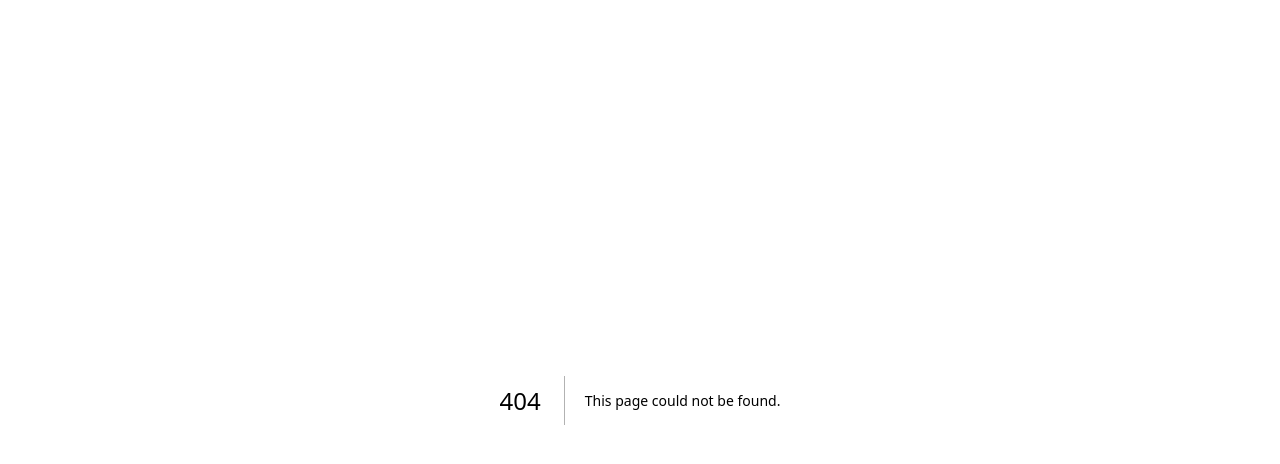
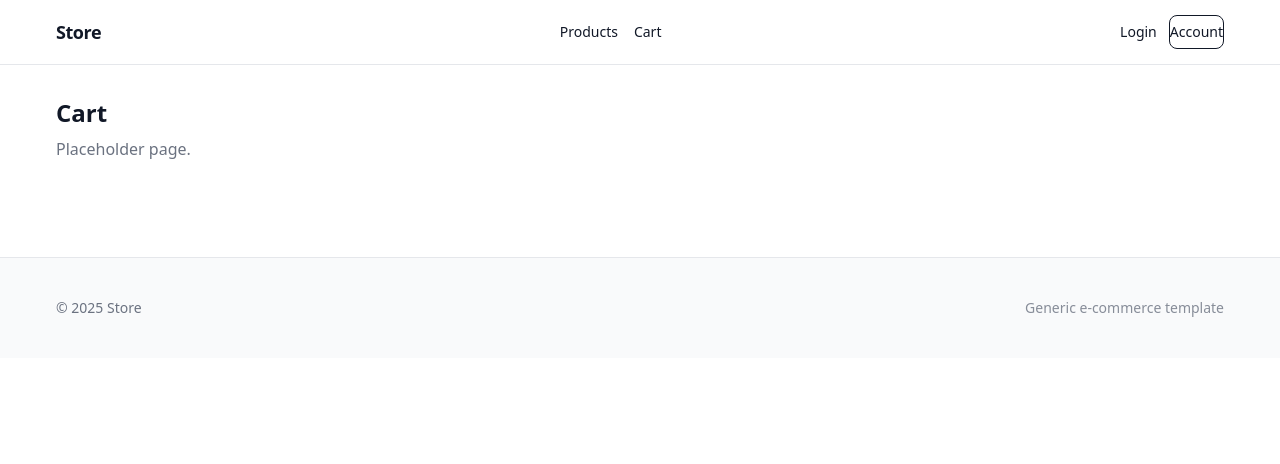
Before and after one commit to fjuncal/ecommerce-web, a Next.js app: page /cart in a window 1280 px wide. Before the commit this address had no page. Shown: the top 464 px of the page. Built offline with nearby package versions, Linux system fonts and the light colour scheme.

Commit message:
Criando um layout padrao e componentes de header, footer e container

```diff
--- /dev/null
+++ b/src/app/(account)/account/page.tsx
@@ -0,0 +1,10 @@
+import Container from "@/ui/layout/Container";
+
+export default function AccountPage() {
+	return (
+		<Container>
+			<h1 className="text-2xl font-semibold">Account</h1>
+			<p className="mt-2 text-(--color-text-secondary)">Placeholder page.</p>
+		</Container>
+	);
+}
--- /dev/null
+++ b/src/app/(auth)/login/page.tsx
@@ -0,0 +1,10 @@
+import Container from "@/ui/layout/Container";
+
+export default function LoginPage() {
+	return (
+		<Container>
+			<h1 className="text-2xl font-semibold">Login</h1>
+			<p className="mt-2 text-(--color-text-secondary)">Placeholder page.</p>
+		</Container>
+	);
+}
--- /dev/null
+++ b/src/app/(public)/cart/page.tsx
@@ -0,0 +1,12 @@
+import Container from "@/ui/layout/Container";
+
+export default function CartPage() {
+  return (
+    <Container>
+      <h1 className="text-2xl font-semibold">Cart</h1>
+      <p className="mt-2 text-(--color-text-secondary)">
+        Placeholder page.
+      </p>
+    </Container>
+  );
+}
--- /dev/null
+++ b/src/app/(public)/products/page.tsx
@@ -0,0 +1,10 @@
+import Container from "@/ui/layout/Container";
+
+export default function ProductsPage() {
+	return (
+		<Container>
+			<h1 className="text-2xl font-semibold">Products</h1>
+			<p className="mt-2 text-(--color-text-secondary)">Placeholder page.</p>
+		</Container>
+	);
+}
--- a/src/app/layout.tsx
+++ b/src/app/layout.tsx
@@ -1,32 +1,25 @@
 import type { Metadata } from "next";
-import { Geist, Geist_Mono } from "next/font/google";
+import Header from "@/ui/layout/Header";
+import Footer from "@/ui/layout/Footer";
 import "./globals.css";
 
-const geistSans = Geist({
-  variable: "--font-geist-sans",
-  subsets: ["latin"],
-});
-
-const geistMono = Geist_Mono({
-  variable: "--font-geist-mono",
-  subsets: ["latin"],
-});
-
 export const metadata: Metadata = {
-  title: "Create Next App",
-  description: "Generated by create next app",
+	title: "Store",
+	description: "Generic e-commerce",
 };
 
-export default function RootLayout({
-  children,
-}: Readonly<{
-  children: React.ReactNode;
-}>) {
-  return (
-    <html lang="en">
-      <body className={`${geistSans.variable} ${geistMono.variable}`}>
-        {children}
-      </body>
-    </html>
-  );
+type RootLayoutProps = {
+	children: React.ReactNode;
+};
+
+export default function RootLayout({ children }: RootLayoutProps) {
+	return (
+		<html lang="pt-BR">
+			<body>
+				<Header />
+				<main className="py-8">{children}</main>
+				<Footer />
+			</body>
+		</html>
+	);
 }
--- /dev/null
+++ b/src/types/global.d.ts
@@ -0,0 +1 @@
+declare module "*.css";
--- /dev/null
+++ b/src/ui/layout/Container.tsx
@@ -0,0 +1,12 @@
+type ContainerProps = {
+	children: React.ReactNode;
+	className?: string;
+};
+
+export default function Container({ children, className }: ContainerProps) {
+	return (
+		<div className={`mx-auto w-full max-w-300 px-4 ${className ?? ""}`}>
+			{children}
+		</div>
+	);
+}
--- /dev/null
+++ b/src/ui/layout/Footer.tsx
@@ -0,0 +1,16 @@
+import Container from "@/ui/layout/Container";
+
+export default function Footer() {
+	const year = new Date().getFullYear();
+
+	return (
+		<footer className="mt-16 border-t border-(--color-border) bg-(--color-surface)">
+			<Container>
+				<div className="flex flex-col gap-2 py-10 text-sm text-(--color-text-secondary) sm:flex-row sm:items-center sm:justify-between">
+					<span>© {year} Store</span>
+					<span className="opacity-80">Generic e-commerce template</span>
+				</div>
+			</Container>
+		</footer>
+	);
+}
--- /dev/null
+++ b/src/ui/layout/Header.tsx
@@ -0,0 +1,49 @@
+import Link from "next/link";
+import Container from "@/ui/layout/Container";
+
+export default function Header() {
+	return (
+		<header className="sticky top-0 z-50 border-b border-(--color-border) bg-(--color-background)/90 backdrop-blur">
+			<Container className="h-16">
+				<div className="flex h-16 items-center justify-between gap-4">
+					<Link
+						href="/"
+						className="text-lg font-semibold tracking-tight text-(--color-text-primary)"
+					>
+						Store
+					</Link>
+
+					<nav className="hidden items-center gap-4 sm:flex">
+						<Link
+							href="/products"
+							className="text-sm text-(--color-text-primary) hover:opacity-80"
+						>
+							Products
+						</Link>
+						<Link
+							href="/cart"
+							className="text-sm text-(--color-text-primary) hover:opacity-80"
+						>
+							Cart
+						</Link>
+					</nav>
+
+					<div className="flex items-center gap-3">
+						<Link
+							href="/login"
+							className="text-sm text-(--color-text-primary) hover:opacity-80"
+						>
+							Login
+						</Link>
+						<Link
+							href="/account"
+							className="rounded-md border border-(--color-border)px-3 py-1.5 text-sm text-(--color-text-primary) hover:bg-(--color-surface)"
+						>
+							Account
+						</Link>
+					</div>
+				</div>
+			</Container>
+		</header>
+	);
+}
--- a/tsconfig.json
+++ b/tsconfig.json
@@ -26,6 +26,7 @@
     "next-env.d.ts",
     "**/*.ts",
     "**/*.tsx",
+    "src/**/*.css",
     ".next/types/**/*.ts",
     ".next/dev/types/**/*.ts",
     "**/*.mts"
```
